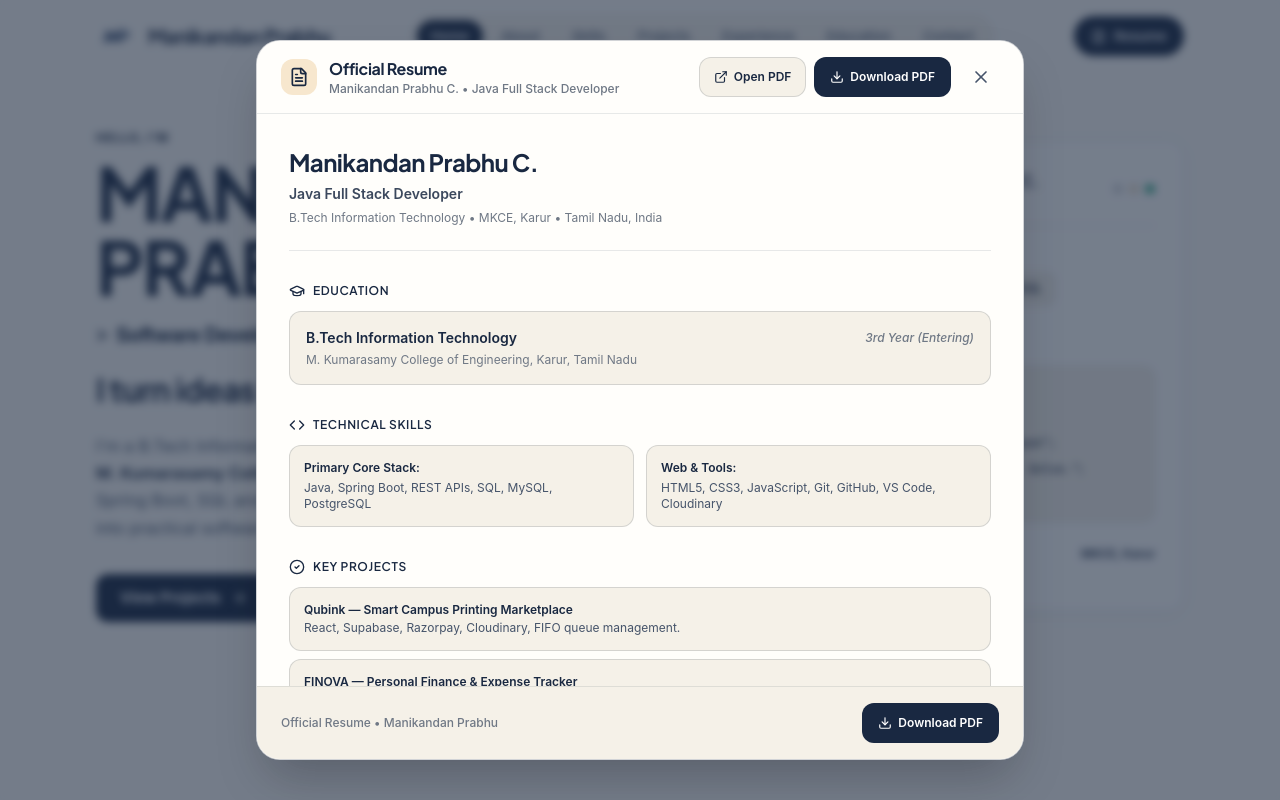
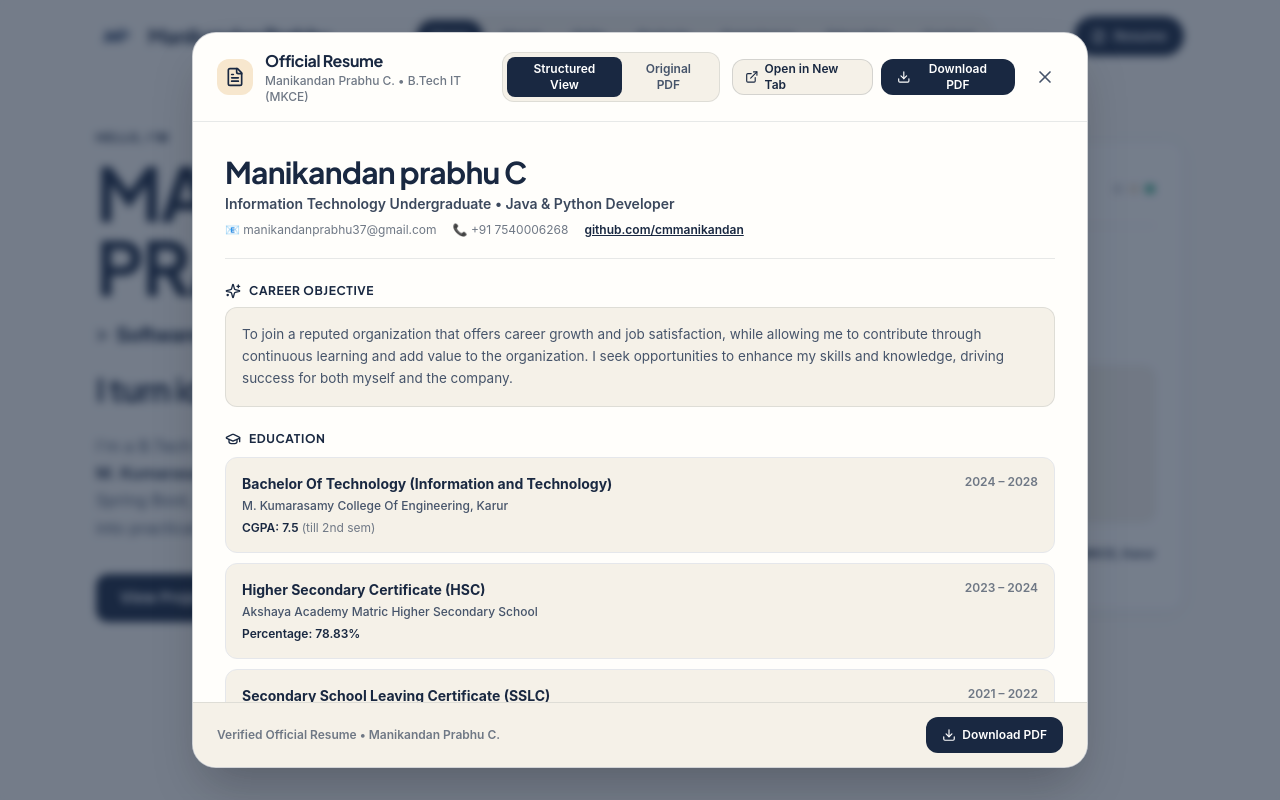
Before and after one commit to cmmanikandan/portfolio, a React (Vite) app: page / in a window 1280 px wide. Both pictures are taken after a click on the button "Resume". Shown: the top 800 px of the page. Built offline with nearby package versions, Linux system fonts and the light colour scheme.

Commit message:
feat: synchronize resume modal with official resume PDF

```diff
--- a/src/components/ResumeModal.tsx
+++ b/src/components/ResumeModal.tsx
@@ -1,5 +1,5 @@
-import React, { useEffect } from "react";
-import { X, Download, FileText, CheckCircle2, Briefcase, GraduationCap, Code, ExternalLink } from "lucide-react";
+import React, { useEffect, useState } from "react";
+import { X, Download, FileText, CheckCircle2, GraduationCap, Code, ExternalLink, Award, Sparkles, BookOpen } from "lucide-react";
 import { siteConfig } from "../config/siteConfig";
 
 interface ResumeModalProps {
@@ -8,6 +8,8 @@ interface ResumeModalProps {
 }
 
 export const ResumeModal: React.FC<ResumeModalProps> = ({ isOpen, onClose }) => {
+  const [viewMode, setViewMode] = useState<"document" | "pdf">("document");
+
   useEffect(() => {
     const handleKeyDown = (e: KeyboardEvent) => {
       if (e.key === "Escape") onClose();
@@ -38,16 +40,16 @@ export const ResumeModal: React.FC<ResumeModalProps> = ({ isOpen, onClose }) =>
   };
 
   return (
-    <div className="fixed inset-0 z-50 flex items-center justify-center p-4 sm:p-6 overflow-y-auto bg-[#192841]/60 backdrop-blur-sm animate-in fade-in duration-200">
+    <div className="fixed inset-0 z-50 flex items-center justify-center p-3 sm:p-6 overflow-y-auto bg-[#192841]/60 backdrop-blur-sm animate-in fade-in duration-200">
 
       {/* Background click listener */}
       <div className="fixed inset-0" onClick={onClose} />
 
-      {/* Modal Content using #FFFEFB */}
-      <div className="relative w-full max-w-3xl max-h-[90vh] overflow-y-auto rounded-3xl bg-[#FFFEFB] border border-[#192841]/20 shadow-2xl z-10 animate-in zoom-in-95 duration-200">
+      {/* Modal Container */}
+      <div className="relative w-full max-w-4xl max-h-[92vh] flex flex-col rounded-3xl bg-[#FFFEFB] border border-[#192841]/20 shadow-2xl z-10 animate-in zoom-in-95 duration-200 overflow-hidden">
 
         {/* Sticky Header */}
-        <div className="sticky top-0 z-20 flex items-center justify-between px-6 py-4 bg-[#FFFEFB]/95 backdrop-blur-md border-b border-[#192841]/10">
+        <div className="flex items-center justify-between px-5 sm:px-6 py-4 bg-[#FFFEFB]/95 backdrop-blur-md border-b border-[#192841]/10 shrink-0">
           <div className="flex items-center gap-3">
             <div className="p-2 rounded-xl bg-[#F7E7CE] text-[#192841]">
               <FileText className="w-5 h-5" />
@@ -57,25 +59,49 @@ export const ResumeModal: React.FC<ResumeModalProps> = ({ isOpen, onClose }) =>
                 Official Resume
               </h3>
               <p className="text-xs font-medium text-[#6F7885]">
-                {siteConfig.name} • {siteConfig.title}
+                {siteConfig.name} • B.Tech IT (MKCE)
               </p>
             </div>
           </div>
 
           <div className="flex items-center gap-2">
+            {/* View Mode Toggle */}
+            <div className="hidden sm:flex items-center bg-[#F5F1E8] p-1 rounded-xl border border-[#192841]/10 text-xs font-semibold mr-1">
+              <button
+                onClick={() => setViewMode("document")}
+                className={`px-3 py-1 rounded-lg transition-all ${
+                  viewMode === "document"
+                    ? "bg-[#192841] text-white shadow-xs"
+                    : "text-[#46546A] hover:text-[#192841]"
+                }`}
+              >
+                Structured View
+              </button>
+              <button
+                onClick={() => setViewMode("pdf")}
+                className={`px-3 py-1 rounded-lg transition-all ${
+                  viewMode === "pdf"
+                    ? "bg-[#192841] text-white shadow-xs"
+                    : "text-[#46546A] hover:text-[#192841]"
+                }`}
+              >
+                Original PDF
+              </button>
+            </div>
+
             <a
               href={siteConfig.resumeUrl}
               target="_blank"
               rel="noopener noreferrer"
-              className="h-10 px-3.5 rounded-xl text-xs font-semibold bg-[#F5F1E8] border border-[#192841]/15 text-[#192841] hover:bg-[#F7E7CE] inline-flex items-center gap-1.5 transition-all shadow-2xs"
+              className="h-9 px-3 rounded-xl text-xs font-semibold bg-[#F5F1E8] border border-[#192841]/15 text-[#192841] hover:bg-[#F7E7CE] inline-flex items-center gap-1.5 transition-all shadow-2xs"
             >
               <ExternalLink className="w-3.5 h-3.5" />
-              <span className="hidden sm:inline">Open PDF</span>
+              <span className="hidden md:inline">Open in New Tab</span>
             </a>
 
             <button
               onClick={handleDownload}
-              className="h-10 px-4 rounded-xl text-xs font-semibold bg-[#192841] text-white hover:bg-[#233758] inline-flex items-center gap-1.5 transition-all shadow-2xs"
+              className="h-9 px-4 rounded-xl text-xs font-semibold bg-[#192841] text-white hover:bg-[#233758] inline-flex items-center gap-1.5 transition-all shadow-2xs"
             >
               <Download className="w-3.5 h-3.5" />
               <span>Download PDF</span>
@@ -84,112 +110,242 @@ export const ResumeModal: React.FC<ResumeModalProps> = ({ isOpen, onClose }) =>
             <button
               onClick={onClose}
               className="p-2 rounded-full text-[#46546A] hover:text-[#192841] hover:bg-[#F5F1E8] transition-colors ml-1"
+              aria-label="Close Resume Modal"
             >
               <X className="w-5 h-5" />
             </button>
           </div>
         </div>
 
-        {/* Resume Content Body */}
-        <div className="p-6 sm:p-8 space-y-8 text-[#192841]">
+        {/* Modal Body */}
+        <div className="flex-1 overflow-y-auto p-5 sm:p-8 space-y-6 text-[#192841]">
 
-          {/* Header Identity Block */}
-          <div className="pb-6 border-b border-[#192841]/10 space-y-1.5">
-            <h2 className="text-2xl font-bold text-[#192841] tracking-tight">
-              {siteConfig.name}
+          {viewMode === "pdf" ? (
+            <div className="w-full h-[600px] rounded-2xl overflow-hidden border border-[#192841]/15 shadow-inner bg-white">
+              <iframe
+                src={`${siteConfig.resumeUrl}#toolbar=0`}
+                title="Manikandan Prabhu Official Resume PDF"
+                className="w-full h-full border-0"
+              />
+            </div>
+          ) : (
+            <div className="space-y-6">
+
+              {/* Header Identity Block (Exact from PDF) */}
+              <div className="pb-5 border-b border-[#192841]/10 flex flex-col sm:flex-row sm:items-start justify-between gap-4">
+                <div className="space-y-1">
+                  <h2 className="text-2xl sm:text-3xl font-bold text-[#192841] tracking-tight">
+                    Manikandan prabhu C
                   </h2>
                   <p className="text-sm font-semibold text-[#192841]/85">
-              {siteConfig.title}
+                    Information Technology Undergraduate • Java & Python Developer
                   </p>
-            <p className="text-xs text-[#6F7885] font-normal">
-              {siteConfig.degree} • {siteConfig.collegeShort} • {siteConfig.location}
-            </p>
-          </div>
-
-          {/* Education using #F5F1E8 */}
-          <div className="space-y-3">
-            <h4 className="text-xs font-semibold uppercase tracking-wider text-[#192841] flex items-center gap-2">
-              <GraduationCap className="w-4 h-4 text-[#192841]" />
-              <span>Education</span>
-            </h4>
-            <div className="p-4 rounded-xl bg-[#F5F1E8] border border-[#192841]/15 space-y-1">
-              <div className="flex justify-between items-center text-sm font-semibold text-[#192841]">
-                <span>{siteConfig.degree}</span>
-                <span className="text-xs font-medium text-[#6F7885] italic">3rd Year (Entering)</span>
-              </div>
-              <p className="text-xs text-[#6F7885] font-normal">
-                {siteConfig.college}, Karur, Tamil Nadu
-              </p>
-            </div>
-          </div>
-
-          {/* Technical Skills Summary */}
-          <div className="space-y-3">
-            <h4 className="text-xs font-semibold uppercase tracking-wider text-[#192841] flex items-center gap-2">
-              <Code className="w-4 h-4 text-[#192841]" />
-              <span>Technical Skills</span>
-            </h4>
-            <div className="grid grid-cols-1 sm:grid-cols-2 gap-3 text-xs">
-              <div className="p-3.5 rounded-xl bg-[#F5F1E8] border border-[#192841]/15 space-y-1">
-                <span className="font-semibold text-[#192841]">Primary Core Stack:</span>
-                <p className="text-[#46546A] font-normal">Java, Spring Boot, REST APIs, SQL, MySQL, PostgreSQL</p>
-              </div>
-              <div className="p-3.5 rounded-xl bg-[#F5F1E8] border border-[#192841]/15 space-y-1">
-                <span className="font-semibold text-[#192841]">Web & Tools:</span>
-                <p className="text-[#46546A] font-normal">HTML5, CSS3, JavaScript, Git, GitHub, VS Code, Cloudinary</p>
+                  <div className="flex flex-wrap items-center gap-x-4 gap-y-1 text-xs text-[#6F7885] pt-1">
+                    <span>📧 {siteConfig.email}</span>
+                    <span>📞 +91 7540006268</span>
+                    <a
+                      href={siteConfig.githubUrl}
+                      target="_blank"
+                      rel="noopener noreferrer"
+                      className="text-[#192841] font-semibold underline hover:text-[#233758]"
+                    >
+                      github.com/cmmanikandan
+                    </a>
                   </div>
                 </div>
               </div>
 
-          {/* Projects Summary */}
-          <div className="space-y-3">
-            <h4 className="text-xs font-semibold uppercase tracking-wider text-[#192841] flex items-center gap-2">
-              <CheckCircle2 className="w-4 h-4 text-[#192841]" />
-              <span>Key Projects</span>
+              {/* 1. CAREER OBJECTIVE */}
+              <div className="space-y-2">
+                <h4 className="text-xs font-bold uppercase tracking-wider text-[#192841] flex items-center gap-2">
+                  <Sparkles className="w-4 h-4 text-[#192841]" />
+                  <span>Career Objective</span>
                 </h4>
-            <div className="space-y-2 text-xs">
-              <div className="p-3.5 rounded-xl bg-[#F5F1E8] border border-[#192841]/15">
-                <span className="font-semibold text-[#192841]">Qubink — Smart Campus Printing Marketplace</span>
-                <p className="text-[#46546A] mt-0.5 font-normal">React, Supabase, Razorpay, Cloudinary, FIFO queue management.</p>
-              </div>
-              <div className="p-3.5 rounded-xl bg-[#F5F1E8] border border-[#192841]/15">
-                <span className="font-semibold text-[#192841]">FINOVA — Personal Finance & Expense Tracker</span>
-                <p className="text-[#46546A] mt-0.5 font-normal">React, TypeScript, Supabase, PWA support, budget analytics.</p>
-              </div>
-              <div className="p-3.5 rounded-xl bg-[#F5F1E8] border border-[#192841]/15">
-                <span className="font-semibold text-[#192841]">ServiceHub — Local Services Marketplace</span>
-                <p className="text-[#46546A] mt-0.5 font-normal">React, Node.js, Express, PostgreSQL, booking management.</p>
-              </div>
+                <div className="p-4 rounded-xl bg-[#F5F1E8] border border-[#192841]/10 text-xs sm:text-[13.5px] text-[#46546A] leading-relaxed font-normal">
+                  To join a reputed organization that offers career growth and job satisfaction, while allowing me to contribute through continuous learning and add value to the organization. I seek opportunities to enhance my skills and knowledge, driving success for both myself and the company.
                 </div>
               </div>
 
-          {/* Experience */}
-          <div className="space-y-3">
-            <h4 className="text-xs font-semibold uppercase tracking-wider text-[#192841] flex items-center gap-2">
-              <Briefcase className="w-4 h-4 text-[#192841]" />
-              <span>Internship Experience</span>
+              {/* 2. EDUCATION (Exact from PDF) */}
+              <div className="space-y-2.5">
+                <h4 className="text-xs font-bold uppercase tracking-wider text-[#192841] flex items-center gap-2">
+                  <GraduationCap className="w-4 h-4 text-[#192841]" />
+                  <span>Education</span>
                 </h4>
-            <div className="p-4 rounded-xl bg-[#F5F1E8] border border-[#192841]/15 space-y-1">
-              <div className="flex justify-between items-center text-sm font-semibold text-[#192841]">
-                <span>Software Development Intern</span>
-                <span className="text-xs text-[#6F7885] font-medium italic">May 2026 – June 2026</span>
+                <div className="space-y-2.5">
+
+                  {/* College */}
+                  <div className="p-4 rounded-xl bg-[#F5F1E8] border border-[#192841]/12 space-y-1">
+                    <div className="flex justify-between items-start text-xs sm:text-sm font-bold text-[#192841]">
+                      <span>Bachelor Of Technology (Information and Technology)</span>
+                      <span className="text-xs font-semibold text-[#6F7885] shrink-0 ml-2">2024 – 2028</span>
                     </div>
-              <p className="text-xs font-medium text-[#192841]">Trioticz Technologies — Coimbatore</p>
-              <p className="text-xs text-[#46546A] pt-1 font-normal leading-relaxed">
-                Gained commercial development exposure, Git workflows, and web application building practices.
+                    <p className="text-xs text-[#46546A] font-medium">
+                      M. Kumarasamy College Of Engineering, Karur
                     </p>
+                    <p className="text-xs font-semibold text-[#192841] pt-0.5">
+                      CGPA: 7.5 <span className="font-normal text-[#6F7885]">(till 2nd sem)</span>
+                    </p>
+                  </div>
+
+                  {/* 12th */}
+                  <div className="p-4 rounded-xl bg-[#F5F1E8] border border-[#192841]/12 space-y-1">
+                    <div className="flex justify-between items-start text-xs sm:text-sm font-bold text-[#192841]">
+                      <span>Higher Secondary Certificate (HSC)</span>
+                      <span className="text-xs font-semibold text-[#6F7885] shrink-0 ml-2">2023 – 2024</span>
+                    </div>
+                    <p className="text-xs text-[#46546A] font-medium">
+                      Akshaya Academy Matric Higher Secondary School
+                    </p>
+                    <p className="text-xs font-semibold text-[#192841] pt-0.5">
+                      Percentage: 78.83%
+                    </p>
+                  </div>
+
+                  {/* 10th */}
+                  <div className="p-4 rounded-xl bg-[#F5F1E8] border border-[#192841]/12 space-y-1">
+                    <div className="flex justify-between items-start text-xs sm:text-sm font-bold text-[#192841]">
+                      <span>Secondary School Leaving Certificate (SSLC)</span>
+                      <span className="text-xs font-semibold text-[#6F7885] shrink-0 ml-2">2021 – 2022</span>
+                    </div>
+                    <p className="text-xs text-[#46546A] font-medium">
+                      Akshaya Academy Matric Higher Secondary School
+                    </p>
+                    <p className="text-xs font-semibold text-[#192841] pt-0.5">
+                      Percentage: 72%
+                    </p>
+                  </div>
+
+                </div>
+              </div>
+
+              {/* 3. TECHNICAL SKILLS & AREA OF INTEREST (Exact from PDF) */}
+              <div className="grid grid-cols-1 sm:grid-cols-2 gap-4">
+
+                <div className="space-y-2">
+                  <h4 className="text-xs font-bold uppercase tracking-wider text-[#192841] flex items-center gap-2">
+                    <Code className="w-4 h-4 text-[#192841]" />
+                    <span>Technical Skills</span>
+                  </h4>
+                  <div className="p-4 rounded-xl bg-[#F5F1E8] border border-[#192841]/12 space-y-2 text-xs">
+                    <div className="font-semibold text-[#192841]">Languages:</div>
+                    <ul className="space-y-1 text-[#46546A] pl-4 list-disc font-medium">
+                      <li>Python (Intermediate)</li>
+                      <li>Java (Beginner)</li>
+                      <li>Web Development (HTML, CSS, JS)</li>
+                    </ul>
+                  </div>
+                </div>
+
+                <div className="space-y-2">
+                  <h4 className="text-xs font-bold uppercase tracking-wider text-[#192841] flex items-center gap-2">
+                    <BookOpen className="w-4 h-4 text-[#192841]" />
+                    <span>Area of Interest</span>
+                  </h4>
+                  <div className="p-4 rounded-xl bg-[#F5F1E8] border border-[#192841]/12 space-y-2 text-xs">
+                    <div className="font-semibold text-[#192841]">Focus Fields:</div>
+                    <ul className="space-y-1 text-[#46546A] pl-4 list-disc font-medium">
+                      <li>Computer Networks</li>
+                      <li>UI/UX Design</li>
+                    </ul>
                   </div>
                 </div>
 
               </div>
 
+              {/* 4. PROJECT DETAILS (Exact from PDF) */}
+              <div className="space-y-2.5">
+                <h4 className="text-xs font-bold uppercase tracking-wider text-[#192841] flex items-center gap-2">
+                  <CheckCircle2 className="w-4 h-4 text-[#192841]" />
+                  <span>Project Details</span>
+                </h4>
+                <div className="space-y-3 text-xs sm:text-sm">
+
+                  {/* Project 1 */}
+                  <div className="p-4 rounded-xl bg-[#F5F1E8] border border-[#192841]/12 space-y-1.5">
+                    <span className="font-bold text-[#192841]">
+                      Employee Attendance Tracker:
+                    </span>
+                    <p className="text-[#46546A] leading-relaxed text-xs sm:text-[13px] font-normal">
+                      Developed an Employee Attendance Tracker using Python to automate employee check-in and check-out processes. Integrated database support for storing attendance records and generating daily and monthly reports. Improved efficiency by minimizing manual entry errors and ensuring accurate attendance tracking.
+                    </p>
+                  </div>
+
+                  {/* Project 2 */}
+                  <div className="p-4 rounded-xl bg-[#F5F1E8] border border-[#192841]/12 space-y-1.5">
+                    <span className="font-bold text-[#192841]">
+                      HelpDesk Management System:
+                    </span>
+                    <p className="text-[#46546A] leading-relaxed text-xs sm:text-[13px] font-normal">
+                      Developed a HelpDesk Management System using Java, HTML, CSS, and MySQL to streamline support ticket handling. Implemented separate dashboards for admin, staff, and users to manage queries efficiently. Enhanced workflow with features like ticket tracking, status updates, and automated notifications.
+                    </p>
+                  </div>
+
+                </div>
+              </div>
+
+              {/* 5. COURSES & CERTIFICATIONS (Exact from PDF) */}
+              <div className="space-y-2.5">
+                <h4 className="text-xs font-bold uppercase tracking-wider text-[#192841] flex items-center gap-2">
+                  <Award className="w-4 h-4 text-[#192841]" />
+                  <span>Courses & Certifications</span>
+                </h4>
+                <div className="grid grid-cols-1 sm:grid-cols-2 gap-2.5 text-xs">
+                  <div className="p-3 rounded-xl bg-[#F5F1E8] border border-[#192841]/12 font-medium text-[#192841]">
+                    • NPTEL Certification in “Introduction to Internet of Things” – 2024
+                  </div>
+                  <div className="p-3 rounded-xl bg-[#F5F1E8] border border-[#192841]/12 font-medium text-[#192841]">
+                    • Coursera Course in “Python for Data Science” – 2024
+                  </div>
+                  <div className="p-3 rounded-xl bg-[#F5F1E8] border border-[#192841]/12 font-medium text-[#192841]">
+                    • Great Learning Course in “Machine Learning Fundamentals” – 2025
+                  </div>
+                  <div className="p-3 rounded-xl bg-[#F5F1E8] border border-[#192841]/12 font-medium text-[#192841]">
+                    • Udemy Course in “Web Development using HTML, CSS & JavaScript” – 2025
+                  </div>
+                </div>
+              </div>
+
+              {/* 6. ACHIEVEMENTS & PARTICIPATION (Exact from PDF) */}
+              <div className="space-y-2.5">
+                <h4 className="text-xs font-bold uppercase tracking-wider text-[#192841] flex items-center gap-2">
+                  <Sparkles className="w-4 h-4 text-[#192841]" />
+                  <span>Achievements & Participation</span>
+                </h4>
+                <div className="p-4 rounded-xl bg-[#F5F1E8] border border-[#192841]/12 space-y-1.5 text-xs text-[#46546A] font-medium">
+                  <div>• Secured the first rank in Mathematics at the school level, demonstrating strong analytical and problem-solving skills.</div>
+                  <div>• Attended a Machine Learning Workshop at IIT Chennai – 2024.</div>
+                  <div>• Participated in a State-Level Hackathon conducted at SRM College – 2025.</div>
+                  <div>• Participated in district level marathon – 2024.</div>
+                </div>
+              </div>
+
+              {/* 7. SOFT SKILLS & INTERESTS */}
+              <div className="grid grid-cols-1 sm:grid-cols-2 gap-4 text-xs">
+                <div className="p-3.5 rounded-xl bg-[#F5F1E8] border border-[#192841]/12 space-y-1">
+                  <span className="font-bold text-[#192841]">Soft Skills:</span>
+                  <p className="text-[#46546A] font-medium">Teamwork • Self Motivated • Time Management</p>
+                </div>
+                <div className="p-3.5 rounded-xl bg-[#F5F1E8] border border-[#192841]/12 space-y-1">
+                  <span className="font-bold text-[#192841]">Interests & Activities:</span>
+                  <p className="text-[#46546A] font-medium">Playing Chess • Web Development and UI Design</p>
+                </div>
+              </div>
+
+            </div>
+          )}
+
+        </div>
+
         {/* Modal Footer */}
-        <div className="sticky bottom-0 z-20 flex items-center justify-between px-6 py-4 bg-[#F5F1E8] border-t border-[#192841]/10">
-          <span className="text-xs font-medium text-[#6F7885]">Official Resume • Manikandan Prabhu</span>
+        <div className="px-5 sm:px-6 py-3.5 bg-[#F5F1E8] border-t border-[#192841]/10 flex items-center justify-between shrink-0">
+          <span className="text-xs font-semibold text-[#6F7885]">
+            Verified Official Resume • Manikandan Prabhu C.
+          </span>
           <div className="flex gap-2">
             <button
               onClick={handleDownload}
-              className="h-10 px-4 rounded-xl text-xs font-semibold bg-[#192841] text-white hover:bg-[#233758] inline-flex items-center gap-1.5 transition-all shadow-2xs"
+              className="h-9 px-4 rounded-xl text-xs font-semibold bg-[#192841] text-white hover:bg-[#233758] inline-flex items-center gap-1.5 transition-all shadow-2xs"
             >
               <Download className="w-3.5 h-3.5" />
               <span>Download PDF</span>
```
Lines whose indentation alone changed are shown as unchanged.
